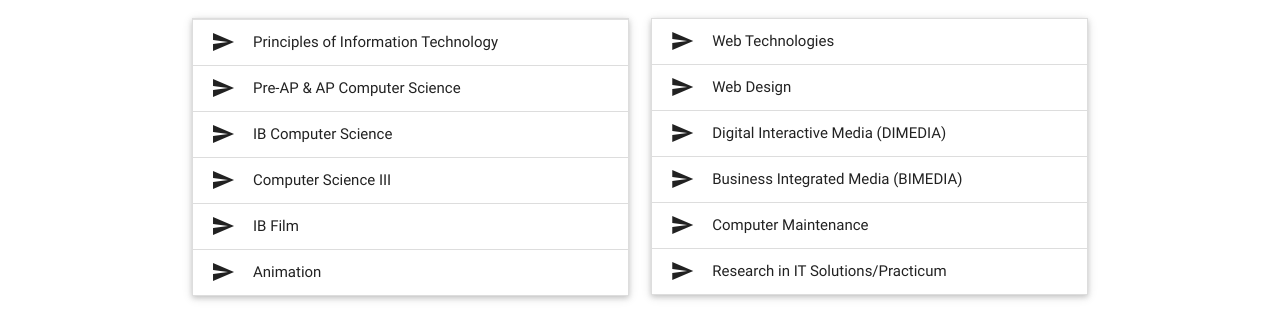
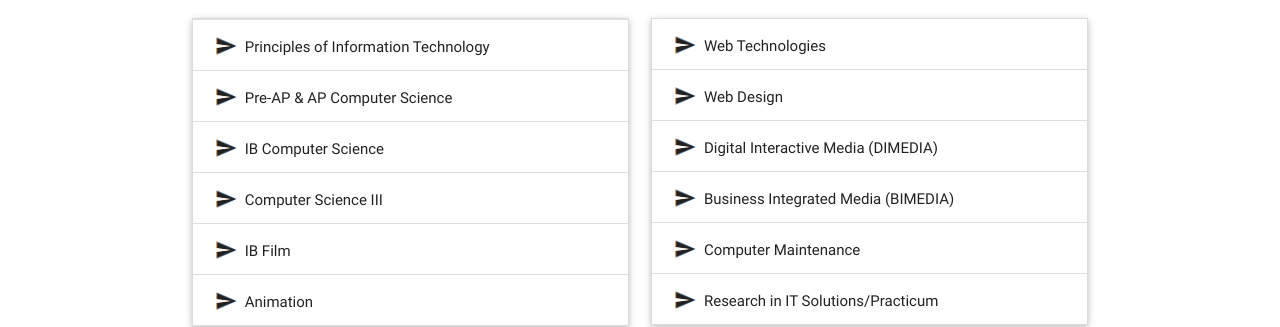
Before and after one commit to betatsa/betatsa.github.io, a plain HTML site: page STEM Education/classes.html in a window 1280 px wide. Shown: the part 500-827 px from the top of the page. Drawn offline with nearby package versions, Linux system fonts and the light colour scheme.

Commit message:
did icon stuff

```diff
--- a/STEM Education/classes.html
+++ b/STEM Education/classes.html
@@ -64,37 +64,37 @@
             <ul class="collapsible">
               <li class="divider"></li>
               <li>
-                <div class="collapsible-header"><i class="material-icons">send</i>Principles of Information Technology</div>
+                <div class="collapsible-header"><img src="../icons/send.png" alt="send" style="height:32px;position:relative;top:10px;right:3px">Principles of Information Technology</div>
                 <div class="collapsible-body">
                   <p class="light">The Principles of Information Technology (Principles of IT) Class is a required course for freshmen interested in pursuing upper-level technology education. In an environment where students can build relationships that will last for the next four years, essential technology concepts and softwares are introduced, including hardware, software, operating systems, Adobe Photoshop, Microsoft Office, and more. In addition, students are able to earn their <a href="#">IC3 Certification</a> and <a href="#">Microsoft Office Certification(s)</a> that prove their knowledge of computer systems and of Microsoft Office programs.</p>
                 </div>
               </li>
               <li>
-                <div class="collapsible-header"><i class="material-icons">send</i>Pre-AP & AP Computer Science</div>
+                <div class="collapsible-header"><img src="../icons/send.png" alt="send" style="height:32px;position:relative;top:10px;right:3px">Pre-AP & AP Computer Science</div>
                 <div class="collapsible-body">
                   <p class="light">After taking Algebra I as freshmen, technology students are required to take Pre-AP Computer Science their sophomore year, a class in which students focus on strucured programming and analytical problem-solving skills. As juniors and seniors, students are presented with the option to enroll in Advanced Placement Computer Science. Here students, develop advanced programming skills, with emphasis on methodologies, algorithms, and data structures.</p>
                 </div>
               </li>
               <li>
-                <div class="collapsible-header"><i class="material-icons">send</i>IB Computer Science</div>
+                <div class="collapsible-header"><img src="../icons/send.png" alt="send" style="height:32px;position:relative;top:10px;right:3px">IB Computer Science</div>
                 <div class="collapsible-body">
                   <p class="light">As juniors and seniors, students may enroll in IB Computer Science, a two-year course that fosters students' creativity and innovation by presenting opportunities to design, implement, and present meaningful programs through a variety of media. By using computer science knowledge and skills that support the work of individuals and groups in solving problems, students will select the technology appropriate for the task, synthesize knowledge, create solutions, and evaluate the results.</p>
                 </div>
               </li>
               <li>
-                <div class="collapsible-header"><i class="material-icons">send</i>Computer Science III</div>
+                <div class="collapsible-header"><img src="../icons/send.png" alt="send" style="height:32px;position:relative;top:10px;right:3px">Computer Science III</div>
                 <div class="collapsible-body">
                   <p class="light">Only as seniors can students enroll in the most advanced Computer Science course offered at BETA. Students in this class, with Pre-AP Computer Science and AP Computer Science under their belts, will explore more advanced concepts in Computer Science, specifically algorithms and abstract data structures, through self-driven research and project development, under the supervision of the teacher. Students will collaborate with one another, their teacher, and various electronic communities to solve the problem presented throughout the course.</p>
                 </div>
               </li>
               <li>
-                <div class="collapsible-header"><i class="material-icons">send</i>IB Film</div>
+                <div class="collapsible-header"><img src="../icons/send.png" alt="send" style="height:32px;position:relative;top:10px;right:3px">IB Film</div>
                 <div class="collapsible-body">
                   <p class="light">As juniors and seniors, students may enroll in IB Film, a two-year course that serves as an introduction to the reading and comprehension of film as a language and to cinema as an institution. Film will be looked at as a medium: both what is specific to it (editing, etc.) and what it shares with other media (theater, photography, etc.). Students will have the opportunity to experience firsthand the tools and techniques needed to create their own projects in this medium.</p>
                 </div>
               </li>
               <li>
-                <div class="collapsible-header"><i class="material-icons">send</i>Animation</div>
+                <div class="collapsible-header"><img src="../icons/send.png" alt="send" style="height:32px;position:relative;top:10px;right:3px">Animation</div>
                 <div class="collapsible-body">
                   <p class="light">Animation is a course offered to juniors and seniors at BETA. Students, in addition to developing technical knowledge and skills needed for success in the Arts, Audio/Video Technolgy, and Communications career cluster, willl be expected to develop an understanding of the history and techniques of the animation industry. Furthermore, students will have the chance to earn their <a href="#">Adobe ACA-Rick Media Communication Using Flash Certification</a>, which certifies their ablitiy to utilize Adobe Flash effectively.</p>
                 </div>
@@ -105,37 +105,37 @@
           <div class="col s12 m6">
             <ul class="collapsible">
               <li>
-                <div class="collapsible-header"><i class="material-icons">send</i>Web Technologies</div>
+                <div class="collapsible-header"><img src="../icons/send.png" alt="send" style="height:32px;position:relative;top:10px;right:3px">Web Technologies</div>
                 <div class="collapsible-body">
                   <p class="light">Web Technologies is a very popular course offered to juniors and seniors at BETA. In this course, students learn to make informed decisions and apy the decisios to the field of information technology, specifically in relation to the Internet and the web. Students essentially learn how to function in a rapidly growing global society in the context of web technologies, including markup languages, networks, and business applications. Students will have the opportunity to become <a href="#">Certified Internet Web Professionals (CIW Certified</a>.</p>
                 </div>
               </li>
               <li>
-                <div class="collapsible-header"><i class="material-icons">send</i>Web Design</div>
+                <div class="collapsible-header"><img src="../icons/send.png" alt="send" style="height:32px;position:relative;top:10px;right:3px">Web Design</div>
                 <div class="collapsible-body">
                   <p class="light">The Web Design class is offered to seniors who have already taken Web Technologies. Here, students are provided with various internet programming strategies as well as the necessary web administration skills that will allow them to employ their web skills to develop and maintain a variety of web applications. Students will use ressearch skills and electronic communication to create new knowledge in the subject area. In addition, students will take the <a href="#">Adobe ACA-Web Communication Using Dreamweaver Certification Exam</a>.</p>
                 </div>
               </li>
               <li>
-                <div class="collapsible-header"><i class="material-icons">send</i>Digital Interactive Media (DIMEDIA)</div>
+                <div class="collapsible-header"><img src="../icons/send.png" alt="send" style="height:32px;position:relative;top:10px;right:3px">Digital Interactive Media (DIMEDIA)</div>
                 <div class="collapsible-body">
                   <p class="light">The Digital Interactive Media (DIMEDIA) class, offered to sophomores who have taken a Principles of IT course, allows students to design and create multimedia projects that address customer needs and resolve problems. Students use softwares such as Adobe Photoshop, Adobe Illustrator, and Adobe InDesign to produce and enhance these multimedia projects. <a href="#">Adobe ACA-Visual Communications using Photoshop</a>, <a href="#">ACA in Graphic Design & Illustration using Adobe Illustrator</a>, and <a href="#">ACA in Print & Digital Media Publication using Adobe InDesign</a> certifications are available to students in this class.</p>
                 </div>
               </li>
               <li>
-                <div class="collapsible-header"><i class="material-icons">send</i>Business Integrated Media (BIMEDIA)</div>
+                <div class="collapsible-header"><img src="../icons/send.png" alt="send" style="height:32px;position:relative;top:10px;right:3px">Business Integrated Media (BIMEDIA)</div>
                 <div class="collapsible-body">
                   <p class="light">This class is available to all students in grades 10 and above.  Business Integrated Media (BIMEDIA) allows students to design and create projects using the Microsoft Office suite of software applications, inluding Microsoft Word, PowerPoint, Excel, and Access. Students will develop essential workplace skills to function in a society that is largely dependent upon these or similar applications. In addition, students will have the opportunity to earn certifications in all programs used, including a <a href="#">Microsoft Office Associate Certification</a>.</p>
                 </div>
               </li>
               <li>
-                <div class="collapsible-header"><i class="material-icons">send</i>Computer Maintenance</div>
+                <div class="collapsible-header"><img src="../icons/send.png" alt="send" style="height:32px;position:relative;top:10px;right:3px">Computer Maintenance</div>
                 <div class="collapsible-body">
                   <p class="light">Computer Maintenance is available to students in their junior or senior years, and is worth a total of 2 credits (taking up two class periods). Students acquire principles of computer maintenance, including electrical and electronic theory, computer hardware principles, and broad level components realted to the installation, diagnosis, service, and repair of computer systems. Students in this class will have the opportunity to earn their <a href="#">Comp TIA A+ Certification</a> to show their awareness and knowledge of computer maintenance.</p>
                 </div>
               </li>
               <li>
-                <div class="collapsible-header"><i class="material-icons">send</i>Research in IT Solutions/Practicum</div>
+                <div class="collapsible-header"><img src="../icons/send.png" alt="send" style="height:32px;position:relative;top:10px;right:3px">Research in IT Solutions/Practicum</div>
                 <div class="collapsible-body">
                   <p class="light">In this course, strictly only available to seniors enrolled in other technology courses, students are able to explore careers in Information Technology through a variety of applications. The critical thinking, information technology experience, and product development may be conducted in a classroom setting with an industry mentor, as an unpaid internship at a local business, or as career preparation. Students previously enrolled in this course have experienced careers in printing, IT management, and other fields.</p>
                 </div>
@@ -150,13 +150,13 @@
             <ul class="collapsible">
               <li class="divider"></li>
               <li>
-                <div class="collapsible-header"><i class="material-icons">send</i>Introduction to Engineering Design (IED)</div>
+                <div class="collapsible-header"><img src="../icons/send.png" alt="send" style="height:32px;position:relative;top:10px;right:3px">Introduction to Engineering Design (IED)</div>
                 <div class="collapsible-body">
                   <p class="light">The Introduction to Engineering Design (IED) Class is a required course for freshmen interested in pursuing upper-level engineering education. In this course, students dig deep into the engineering design process, applying math, science, and engineering standards to hands-on projects. Students work individually and in teams to design solutions to a variety of problems. In addition, students are able to earn their <a href="#">AutoDesk Inventor Certifications</a> that prove their knowledge of 2D and 3D modeling softwares.</p>
                 </div>
               </li>
               <li>
-                <div class="collapsible-header"><i class="material-icons">send</i>Civil Engineering and Architecture</div>
+                <div class="collapsible-header"><img src="../icons/send.png" alt="send" style="height:32px;position:relative;top:10px;right:3px">Civil Engineering and Architecture</div>
                 <div class="collapsible-body">
                   <p class="light">The Civil Engineering and Architecture (CEA) Class is for sophomores at BETA, as an IED Credit is a pre-requisite. Students in CEA learn important aspects of building and site design and development. Students design both residential and commerical projects in this course. As for certifications, students are able to earn their <a href="#">AutoDesk Revit Certification</a>.</p>
                 </div>
```
Also changed, not shown: STEM Education/teachers.html (+13 -17 lines), icons/close.png (added), icons/more_vert.png (added), icons/send.png (added).
